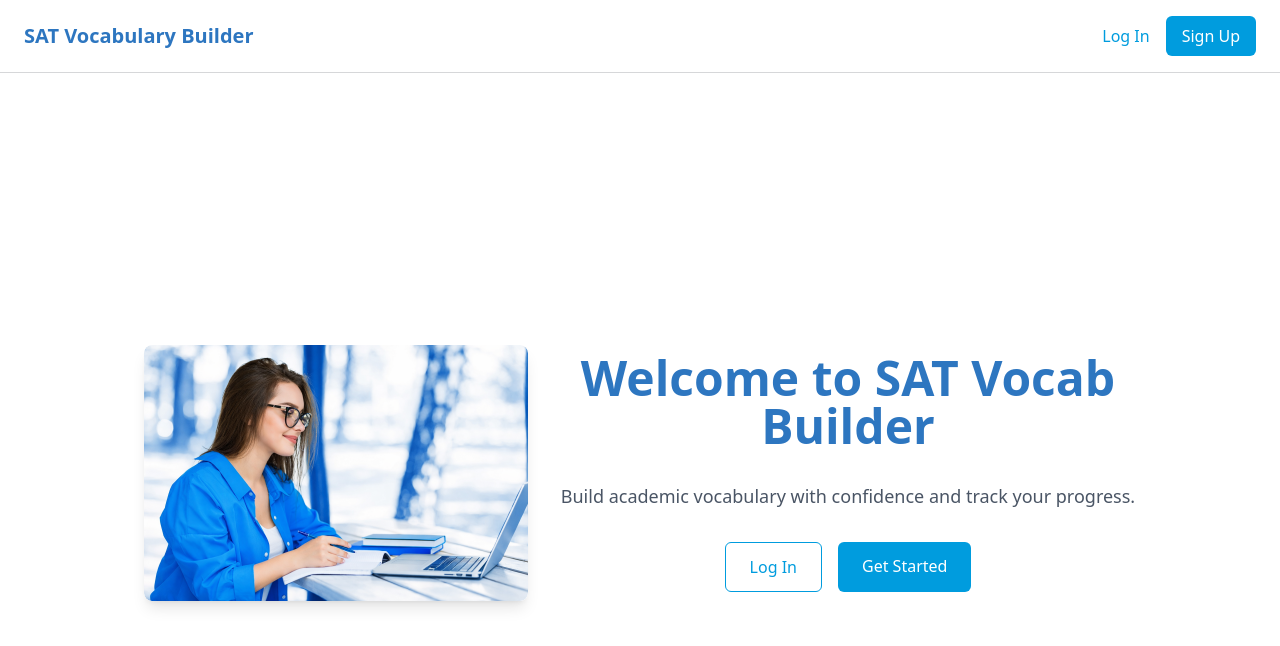
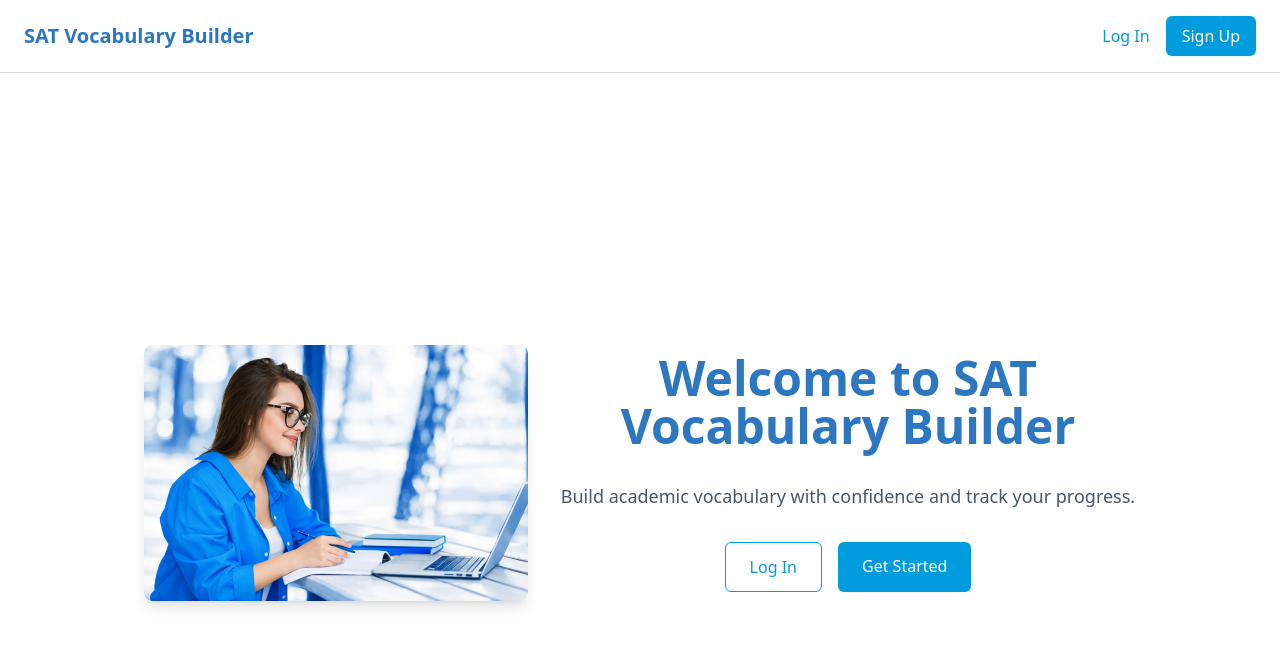
Before and after one commit to Olga-allgood/new-sat-builder, a Next.js app: page / in a window 1280 px wide. Shown: the top 646 px of the page. Built offline with nearby package versions, Linux system fonts and the light colour scheme; no server answers.

Commit message:
apdated heading

```diff
--- a/app/page.tsx
+++ b/app/page.tsx
@@ -41,7 +41,7 @@ return (
     {/* Text Section */}
     <div className="max-w-xl text-center space-y-8">
       <h1 className="text-4xl md:text-5xl font-semibold text-[#2d76c0]">
-        Welcome to SAT Vocab Builder
+        Welcome to SAT Vocabulary Builder
       </h1>
 
       <p className="text-lg text-gray-600">
```
